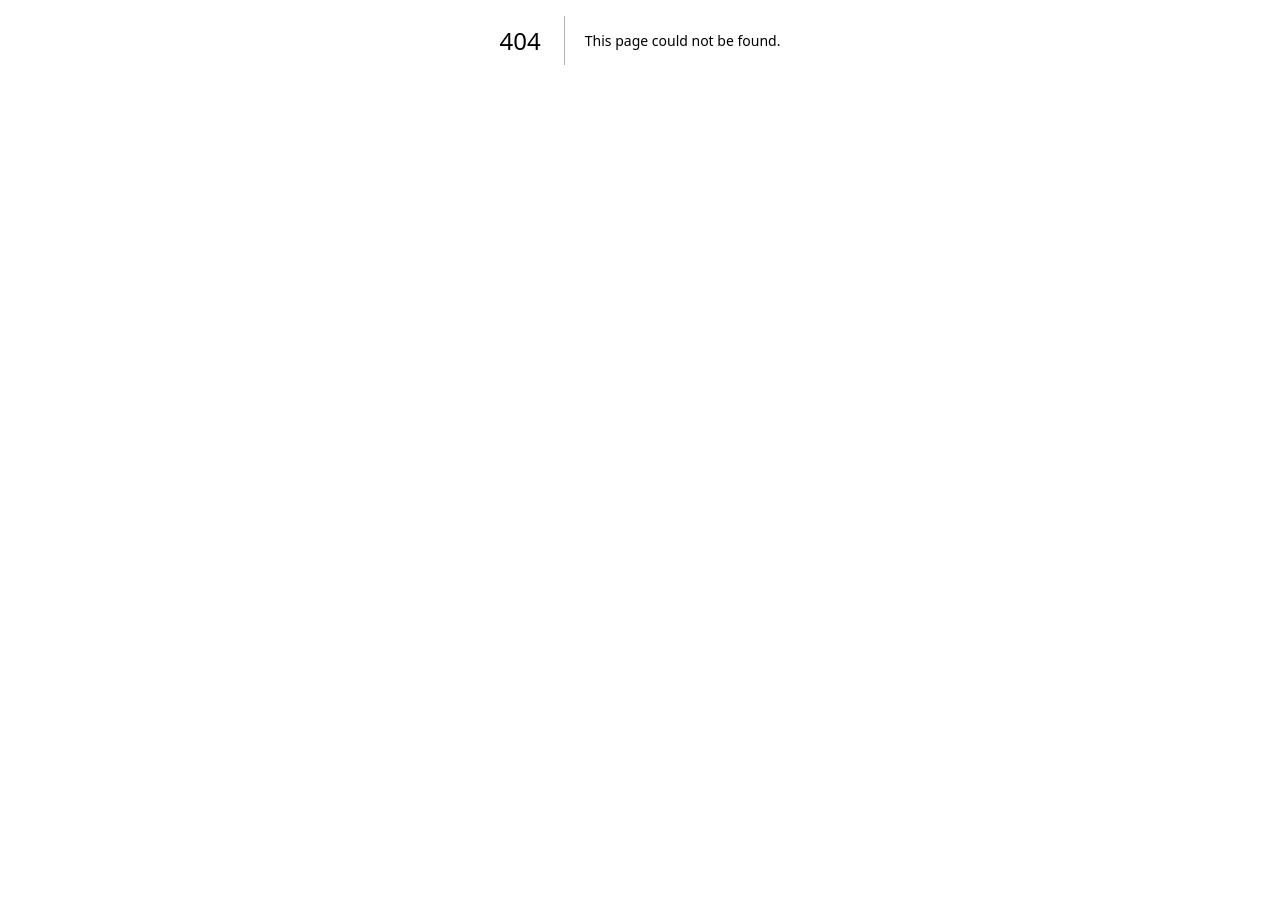
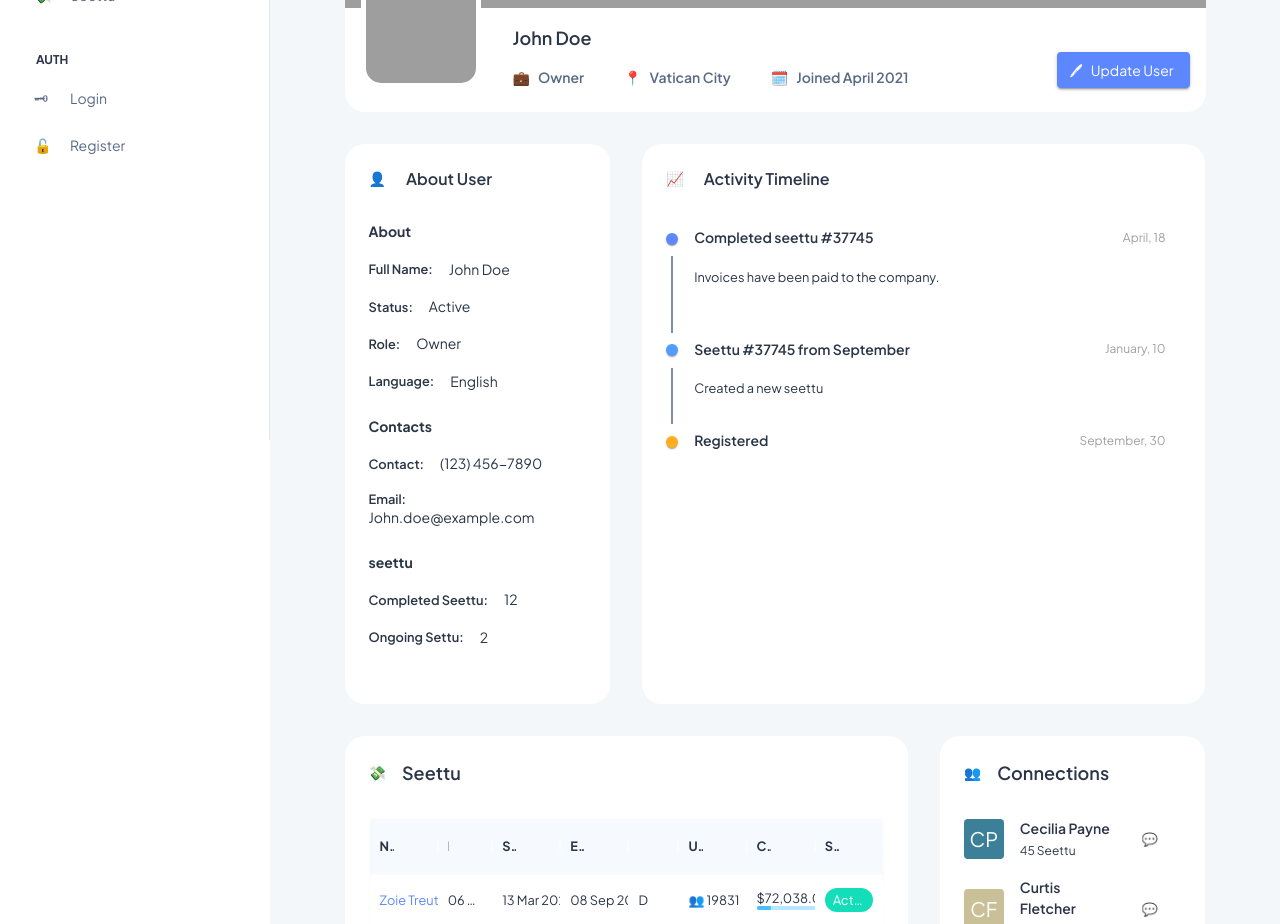
Before and after one commit to gimnathperera/seettuwa-admin, a Next.js app: page /seettu-management/seettu/243fd87e-d48a-4e13-b10c-e46da494b610 in a window 1280 px wide. Before the commit this address had no page. Shown: the part 360-1284 px from the top of the page. Before the commit the page ends 800 px from the top, so only its background shows below. Built offline with nearby package versions, Linux system fonts and the light colour scheme; grey boxes are pictures that could not be loaded.

Commit message:
feat: integrate RHF

```diff
--- a/app/(dashboard)/layout.tsx
+++ b/app/(dashboard)/layout.tsx
@@ -27,7 +27,6 @@ interface Props {
 }
 
 export default function RootLayout({ children }: Props): JSX.Element {
-  // const [isSidebarOpen, setSidebarOpen] = useState(true);
   const [isMobileSidebarOpen, setMobileSidebarOpen] = useState(false);
 
   return (
@@ -37,7 +36,6 @@ export default function RootLayout({ children }: Props): JSX.Element {
         isMobileSidebarOpen={isMobileSidebarOpen}
         onSidebarClose={(): void => setMobileSidebarOpen(false)}
       />
-
       <PageWrapper>
         <Header toggleMobileSidebar={(): void => setMobileSidebarOpen(true)} />
 
--- /dev/null
+++ b/app/(dashboard)/seettu-management/seettu/[id]/page.tsx
@@ -0,0 +1,190 @@
+'use client';
+
+import { FC } from 'react';
+import Grid from '@mui/material/Grid';
+import {
+  PageContainer,
+  ProfileConnections,
+  ProfileOverview,
+  ProfileSeettuList,
+  ProfileTimeLine,
+  UserProfileHeader,
+} from '@/components';
+
+const data = {
+  about: [
+    {
+      property: 'Full Name',
+      value: 'John Doe',
+      icon: 'mdi:account-outline',
+    },
+    {
+      property: 'Status',
+      value: 'active',
+      icon: 'mdi:check',
+    },
+    {
+      property: 'Role',
+      value: 'Owner',
+      icon: 'mdi:star-outline',
+    },
+
+    {
+      property: 'Language',
+      value: 'English',
+      icon: 'mdi:translate',
+    },
+  ],
+  contacts: [
+    {
+      property: 'Contact',
+      value: '(123) 456-7890',
+      icon: 'mdi:phone-outline',
+    },
+
+    {
+      property: 'Email',
+      value: 'john.doe@example.com',
+      icon: 'mdi:email-outline',
+    },
+  ],
+  seettu: [
+    {
+      property: 'Completed Seettu',
+      value: '12',
+      icon: 'mdi:github',
+      color: 'primary',
+    },
+    {
+      property: 'Ongoing Settu',
+      value: '2',
+      icon: 'mdi:react',
+      color: 'info',
+    },
+  ],
+  overview: [
+    {
+      property: 'Task Compiled',
+      value: '13.5k',
+      icon: 'mdi:check',
+    },
+    {
+      property: 'Connections',
+      value: '897',
+      icon: 'mdi:account-outline',
+    },
+    {
+      property: 'Projects Compiled',
+      value: '146',
+      icon: 'mdi:view-grid-plus-outline',
+    },
+  ],
+  connections: [
+    {
+      isFriend: false,
+      connections: '45',
+      name: 'Cecilia Payne',
+      avatar: '/images/avatars/2.png',
+    },
+    {
+      isFriend: true,
+      connections: '1.32k',
+      name: 'Curtis Fletcher',
+      avatar: '/images/avatars/3.png',
+    },
+    {
+      isFriend: true,
+      connections: '125',
+      name: 'Alice Stone',
+      avatar: '/images/avatars/4.png',
+    },
+    {
+      isFriend: false,
+      connections: '456',
+      name: 'Darrell Barnes',
+      avatar: '/images/avatars/5.png',
+    },
+    {
+      isFriend: false,
+      connections: '1.2k',
+      name: 'Eugenia Moore',
+      avatar: '/images/avatars/8.png',
+    },
+  ],
+  teamsTech: [
+    {
+      members: 72,
+      ChipColor: 'error',
+      chipText: 'Developer',
+      title: 'React Developers',
+      avatar: '/images/icons/project-icons/react-label.png',
+    },
+    {
+      members: 122,
+      chipText: 'Support',
+      ChipColor: 'primary',
+      title: 'Support Team',
+      avatar: '/images/icons/project-icons/support-label.png',
+    },
+    {
+      members: 7,
+      ChipColor: 'info',
+      chipText: 'Designer',
+      title: 'UI Designer',
+      avatar: '/images/icons/project-icons/figma-label.png',
+    },
+    {
+      members: 289,
+      ChipColor: 'error',
+      chipText: 'Developer',
+      title: 'Vue.js Developers',
+      avatar: '/images/icons/project-icons/vue-label.png',
+    },
+    {
+      members: 24,
+      chipText: 'Marketing',
+      ChipColor: 'secondary',
+      title: 'Digital Marketing',
+      avatar: '/images/icons/project-icons/twitter-label.png',
+    },
+  ],
+};
+
+const SeettuDetailed: FC = () => {
+  return (
+    <PageContainer title='සීට්ටුව Online | Seettu Detailed' description='Seettu Detailed'>
+      <Grid container spacing={4}>
+        <Grid item xs={12}>
+          <UserProfileHeader />
+        </Grid>
+        <Grid item xs={12}>
+          <Grid container spacing={4}>
+            <Grid item lg={4} md={5} xs={12}>
+              <ProfileOverview
+                about={data.about}
+                contacts={data.contacts}
+                seettu={data.seettu}
+                overview={data.overview}
+              />
+            </Grid>
+            <Grid item lg={8} md={7} xs={12}>
+              <ProfileTimeLine />
+            </Grid>
+          </Grid>
+        </Grid>
+        <Grid item xs={12}>
+          <Grid container spacing={4}>
+            <Grid item lg={8} md={7} xs={12}>
+              <ProfileSeettuList />
+            </Grid>
+            <Grid item lg={4} md={5} xs={12}>
+              <ProfileConnections connections={data.connections} />
+            </Grid>
+          </Grid>
+        </Grid>
+      </Grid>
+    </PageContainer>
+  );
+};
+
+export default SeettuDetailed;
--- a/app/(dashboard)/seettu-management/seettu/page.tsx
+++ b/app/(dashboard)/seettu-management/seettu/page.tsx
@@ -35,7 +35,7 @@ const Seettu: FC = () => {
           <Box
             sx={{ display: 'flex', alignItems: 'center', gap: 1, textDecoration: 'none' }}
             component={Link}
-            href={`/user-management/users/${id}`}
+            href={`/seettu-management/seettu/${id}`}
           >
             <Box
               sx={{
--- a/components/index.ts
+++ b/components/index.ts
@@ -6,7 +6,6 @@ export { default as RecentTransactions } from './dashboard/recent-transactions';
 
 export { default as CustomTextField } from './forms/theme-elements/custom-textfield';
 
-export { default as Breadcrumb } from './shared/breadcrumb';
 export { default as BlankCard } from './shared/cards/blank-card';
 export { default as DashboardCard } from './shared/cards/dashboard-card';
 
@@ -23,6 +22,8 @@ export { default as Footer } from './shared/layout/footer';
 export { default as IconButton } from './shared/buttons/icon-button';
 export { default as AsyncButton } from './shared/buttons/async-button';
 export { default as KeyValueItem } from './shared/key-value-item';
+export { default as DateInput } from './shared/date-input';
+export { default as FileInput } from './shared/file-upload';
 
 export { default as UserProfileHeader } from './users/user-profile/profile-header';
 export { default as ProfileOverview } from './users/user-profile/profile-about-overview';
--- /dev/null
+++ b/components/shared/date-input/index.tsx
@@ -0,0 +1,31 @@
+import React, { FC } from 'react';
+
+import { DatePicker } from '@mui/x-date-pickers';
+import { useController } from 'react-hook-form';
+import { DATE_FORMAT } from '@/utils/functions/date';
+
+interface Props {
+  label: string;
+  name: string;
+  control: any;
+}
+
+const DateInput: FC<Props> = ({ label, name, control, ...rest }) => {
+  const {
+    field: { value, onChange },
+  } = useController({ name, control });
+
+  return (
+    <DatePicker
+      label={label}
+      format={DATE_FORMAT}
+      sx={{ width: '100%' }}
+      slotProps={{ textField: { placeholder: DATE_FORMAT.toUpperCase() } }}
+      {...rest}
+      value={value}
+      onChange={onChange}
+    />
+  );
+};
+
+export default DateInput;
--- a/components/shared/layout/header/index.tsx
+++ b/components/shared/layout/header/index.tsx
@@ -2,16 +2,12 @@ import React from 'react';
 import { Box, AppBar, Toolbar, styled, Stack, IconButton, Badge } from '@mui/material';
 import ListOutlinedIcon from '@mui/icons-material/ListOutlined';
 import UserMenu from './user-menu';
-import Breadcrumb from '../../breadcrumb';
 
 interface ItemType {
   toggleMobileSidebar: (event: React.MouseEvent<HTMLElement>) => void;
 }
 
 const Header = ({ toggleMobileSidebar }: ItemType): JSX.Element => {
-  // const lgUp = useMediaQuery((theme) => theme.breakpoints.up('lg'));
-  // const lgDown = useMediaQuery((theme) => theme.breakpoints.down('lg'));
-
   const AppBarStyled = styled(AppBar)(({ theme }) => ({
     boxShadow: 'none',
     background: theme.palette.background.paper,
@@ -43,10 +39,6 @@ const Header = ({ toggleMobileSidebar }: ItemType): JSX.Element => {
           <ListOutlinedIcon width='20' height='20' />
         </IconButton>
 
-        <Box>
-          <Breadcrumb />
-        </Box>
-
         <Box flexGrow={1} />
         <Stack spacing={1} direction='row' alignItems='center'>
           <IconButton
--- a/package.json
+++ b/package.json
@@ -37,6 +37,7 @@
     "react-dom": "18.2.0",
     "react-dropzone": "^14.2.3",
     "react-helmet-async": "1.3.0",
+    "react-hook-form": "^7.47.0",
     "typescript": "5.1.6"
   },
   "devDependencies": {
```
Also changed, not shown: components/shared/breadcrumb/index.tsx (deleted, +0 -33 lines), components/shared/breadcrumb/styles.ts (deleted, +0 -7 lines), components/shared/select-input/index.tsx (+10 -9 lines), components/users/create-user-form/index.tsx (+51 -38 lines), 1 other file (tests, documents, lock files or other folders).
